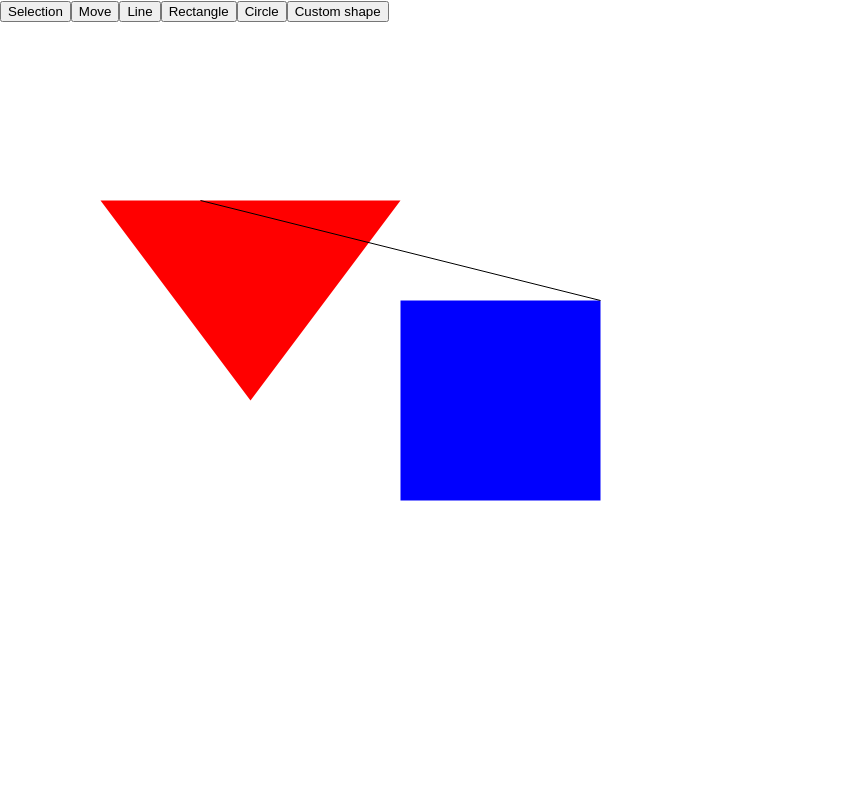
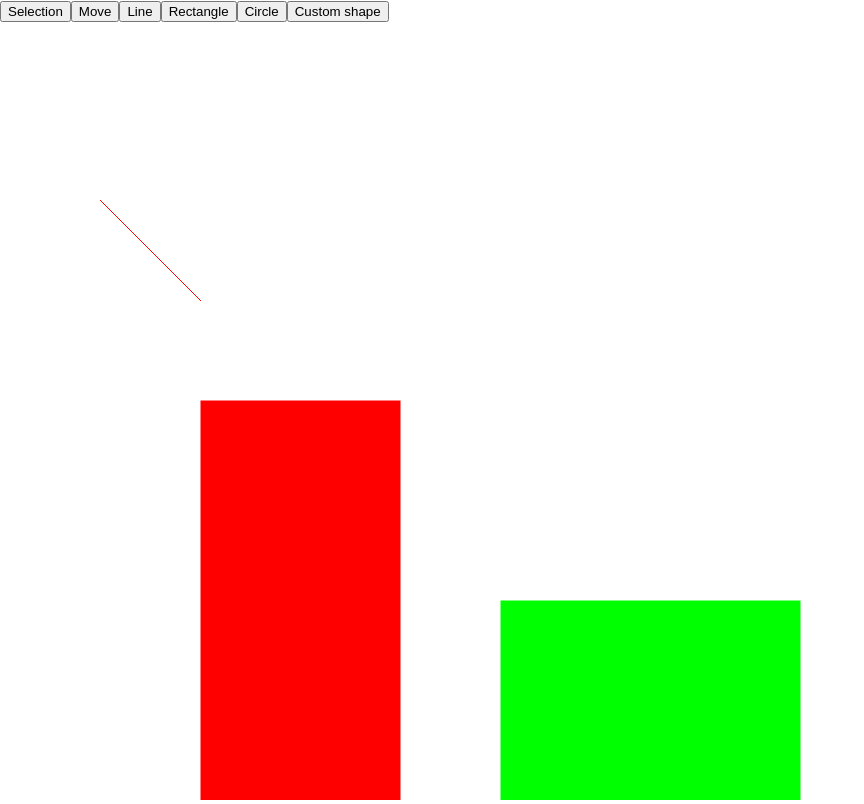
Before and after one commit to nickdekesel/CanvasPlayground, a React (Create React App) app: page / in a window 1280 px wide. Shown: the whole page, without its empty margins (0-864 px from the left). Built offline with nearby package versions, Linux system fonts and the light colour scheme.

Commit message:
Move shape to class

```diff
--- a/src/components/Canvas.tsx
+++ b/src/components/Canvas.tsx
@@ -2,9 +2,9 @@ import { FunctionComponent, useEffect, useRef } from "react";
 import { useWindowDimensions } from "../hooks/useWindowDimensions";
 import "./Canvas.scss";
 
-interface CanvasProps {
+type CanvasProps = {
   draw: (context: CanvasRenderingContext2D, frame: number) => void;
-}
+};
 
 export const Canvas: FunctionComponent<CanvasProps> = ({ draw }) => {
   const canvasRef = useRef<HTMLCanvasElement>(null);
--- a/src/components/FloorPlan.tsx
+++ b/src/components/FloorPlan.tsx
@@ -3,40 +3,16 @@ import { useDrag, Position } from "../hooks/useDrag";
 import { Canvas } from "./Canvas";
 import "./FloorPlan.scss";
 import { Mode, ModesMenu } from "./menus/ModesMenu";
+import { Line, Rectangle, Shape } from "./Shape";
 
 type Selection = { start: Position; end: Position };
-type Color = string | "red" | "blue" | "green";
-type Shape = { id: string; points: Position[]; fill: Color };
-type SelectableShape = Shape & { selected: boolean };
+
+type SelectableShape = { shape: Shape; selected: boolean };
 
 const mockShapes: Shape[] = [
-  {
-    id: "0",
-    points: [
-      { x: 100, y: 200 },
-      { x: 400, y: 200 },
-      { x: 250, y: 400 },
-    ],
-    fill: "#FF0000",
-  },
-  {
-    id: "1",
-    points: [
-      { x: 400, y: 300 },
-      { x: 600, y: 300 },
-      { x: 600, y: 500 },
-      { x: 400, y: 500 },
-    ],
-    fill: "#0000FF",
-  },
-  {
-    id: "2",
-    points: [
-      { x: 200, y: 200 },
-      { x: 600, y: 300 },
-    ],
-    fill: "#000000",
-  },
+  new Rectangle("0", { x: 200, y: 400 }, 200, 400, "#FF0000"),
+  new Rectangle("1", { x: 500, y: 600 }, 300, 200, "#00FF00"),
+  new Line("2", { x: 100, y: 200 }, 100, 100, "#FF0000"),
 ];
 
 let shapeCount = mockShapes.length;
@@ -46,7 +22,7 @@ export const FloorPlan: FunctionComponent = () => {
   const [offset, setOffset] = useState<Position>({ x: 0, y: 0 });
   const [selection, setSelection] = useState<Selection | null>(null);
   const [shapes, setShapes] = useState<SelectableShape[]>(
-    mockShapes.map((s) => ({ ...s, selected: false }))
+    mockShapes.map((s) => ({ shape: s, selected: false }))
   );
 
   const [newShape, setNewShape] = useState<Shape | null>(null);
@@ -67,26 +43,10 @@ export const FloorPlan: FunctionComponent = () => {
     [offset]
   );
 
-  const positionInShape = (position: Position, shape: Shape) => {
-    if (shape.points.length === 0) {
-      return false;
-    }
-
-    const { x, y } = position;
-    const sortedXPositions = shape.points.map((p) => p.x).sort((a, b) => a - b);
-    const minX = sortedXPositions[0];
-    const maxX = sortedXPositions[sortedXPositions.length - 1];
-    const sortedYPositions = shape.points.map((p) => p.y).sort((a, b) => a - b);
-    const minY = sortedYPositions[0];
-    const maxY = sortedYPositions[sortedYPositions.length - 1];
-
-    return x >= minX && x <= maxX && y >= minY && y <= maxY;
-  };
-
   const findHoverOverShape = (position: Position) => {
     for (let i = shapes.length - 1; i >= 0; i--) {
       const shape = shapes[i];
-      if (positionInShape(position, shape)) {
+      if (shape.shape.isInside(position)) {
         return shape;
       }
     }
@@ -95,9 +55,11 @@ export const FloorPlan: FunctionComponent = () => {
 
   const setSelectedShapes = (shapesToSelected: SelectableShape[]) => {
     setShapes((shapes) =>
-      shapes.map((s) => ({
-        ...s,
-        selected: shapesToSelected.map((s) => s.id).includes(s.id),
+      shapes.map(({ shape }) => ({
+        shape,
+        selected: shapesToSelected
+          .map(({ shape }) => shape.id)
+          .includes(shape.id),
       }))
     );
   };
@@ -134,44 +96,40 @@ export const FloorPlan: FunctionComponent = () => {
             if (!shape.selected) {
               continue;
             }
-            for (let point of shape.points) {
-              point.x += delta.x;
-              point.y += delta.y;
-            }
+
+            shape.shape.position.x += delta.x;
+            shape.shape.position.y += delta.y;
           }
           setShapes(newShapes);
         } else {
           setSelection({ start, end });
         }
       } else if (mode === Mode.Line) {
-        setNewShape({
-          id: String(shapeCount++),
-          points: [
+        setNewShape(
+          new Line(
+            String(shapeCount++),
             getInverseOffsetPosition(start),
-            getInverseOffsetPosition(end),
-          ],
-          fill: "#00FF00",
-        });
+            end.x - start.x,
+            end.y - start.y,
+            "#00FF00"
+          )
+        );
       } else if (mode === Mode.Rectangle) {
-        const offsetStartPosition = getInverseOffsetPosition(start);
-        const offsetEndPosition = getInverseOffsetPosition(end);
-
-        setNewShape({
-          id: String(shapeCount++),
-          points: [
-            offsetStartPosition,
-            { x: offsetEndPosition.x, y: offsetStartPosition.y },
-            offsetEndPosition,
-            { x: offsetStartPosition.x, y: offsetEndPosition.y },
-          ],
-          fill: "#00FF00",
-        });
+        setNewShape(
+          new Rectangle(
+            String(shapeCount++),
+            getInverseOffsetPosition(start),
+            end.x - start.x,
+            end.y - start.y,
+            "#00FF00"
+          )
+        );
       }
     },
     onDragEnd: () => {
       setSelection(null);
       if (newShape) {
-        setShapes((shapes) => [...shapes, { ...newShape, selected: true }]);
+        setShapes((shapes) => [...shapes, { shape: newShape, selected: true }]);
         setNewShape(null);
       }
     },
@@ -200,33 +158,20 @@ export const FloorPlan: FunctionComponent = () => {
 
   const drawShapes = useCallback(
     (ctx: CanvasRenderingContext2D) => {
-      const allShapes: Shape[] = [...shapes];
+      const allShapes: Shape[] = [...shapes.map((s) => s.shape)];
       if (newShape) {
         allShapes.push(newShape);
       }
 
       for (let shape of allShapes) {
-        const { points } = shape;
-        if (points.length < 2) {
-          continue;
-        }
-
-        ctx.beginPath();
-        ctx.fillStyle = shape.fill;
-        ctx.strokeStyle = shape.fill;
-        for (let i = 0; i < points.length; i++) {
-          const point = points[i];
-          const offsetPoint = getOffsetPosition(point);
-          if (i === 0) {
-            ctx.moveTo(offsetPoint.x, offsetPoint.y);
-            continue;
-          }
-          ctx.lineTo(offsetPoint.x, offsetPoint.y);
-        }
-
-        if (points.length > 2) {
-          ctx.fill();
-        } else {
+        const offsetPoint = getOffsetPosition(shape.position);
+        if (shape instanceof Rectangle) {
+          ctx.fillStyle = shape.fill;
+          ctx.fillRect(offsetPoint.x, offsetPoint.y, shape.width, shape.height);
+        } else if (shape instanceof Line) {
+          ctx.strokeStyle = shape.fill;
+          ctx.moveTo(offsetPoint.x, offsetPoint.y);
+          ctx.lineTo(offsetPoint.x + shape.width, offsetPoint.y + shape.height);
           ctx.stroke();
         }
       }
--- /dev/null
+++ b/src/components/Shape.ts
@@ -0,0 +1,55 @@
+import { Position } from "../hooks/useDrag";
+
+type Color = string | "red" | "blue" | "green";
+
+export abstract class Shape {
+  constructor(
+    public id: string,
+    public position: Position,
+    public width: number,
+    public height: number,
+    public fill: Color
+  ) {}
+
+  abstract isInside(position: Position): boolean;
+}
+
+export class Rectangle extends Shape {
+  isInside(position: Position): boolean {
+    const myPosition = this.position;
+    return (
+      position.x >= myPosition.x &&
+      position.x <= myPosition.x + this.width &&
+      position.y >= myPosition.y &&
+      position.y <= myPosition.y + this.height
+      );
+    }
+}
+
+export class Line extends Shape {
+  isInside(position: Position): boolean {
+    const tolerance = 20;
+    const start = this.position;
+    const end = { x: this.position.x + this.width, y: this.position.y + this.height };
+
+    const distance = Math.abs((position.y - end.y) * start.x -
+      (position.x - end.x) * start.y + position.x * end.y - position.y * end.x) /
+      Math.sqrt(Math.pow((position.y - end.y), 2) + Math.pow((position.x - end.x), 2));
+
+    if (distance > tolerance) {
+      return false;
+    }
+
+    const dotProduct = (position.x - start.x) * (end.x - start.x) + (position.y - start.y)*(end.y - start.y);
+    if (dotProduct < 0) {
+      return false;
+    }
+
+    const squaredLength = (end.x - start.x) * (end.x - start.x) + (end.y - start.y) * (end.y - start.y);
+    if (dotProduct > squaredLength) {
+      return false;
+    }
+
+    return true;
+  }
+}
--- a/src/components/menus/ModesMenu.tsx
+++ b/src/components/menus/ModesMenu.tsx
@@ -9,10 +9,10 @@ export enum Mode {
   CustomShape,
 }
 
-interface ModesMenuProps {
+type ModesMenuProps = {
   currentMode: Mode;
   onModeChange: (mode: Mode) => void;
-}
+};
 
 export const ModesMenu: FunctionComponent<ModesMenuProps> = ({
   currentMode,
```
